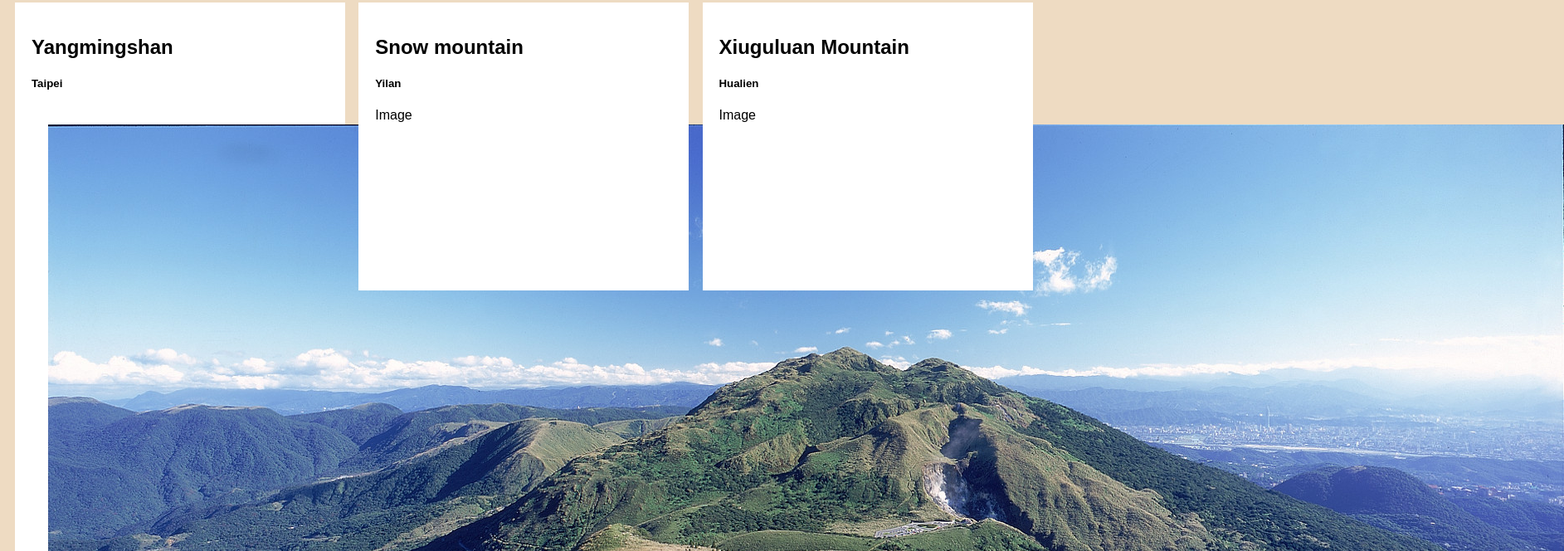
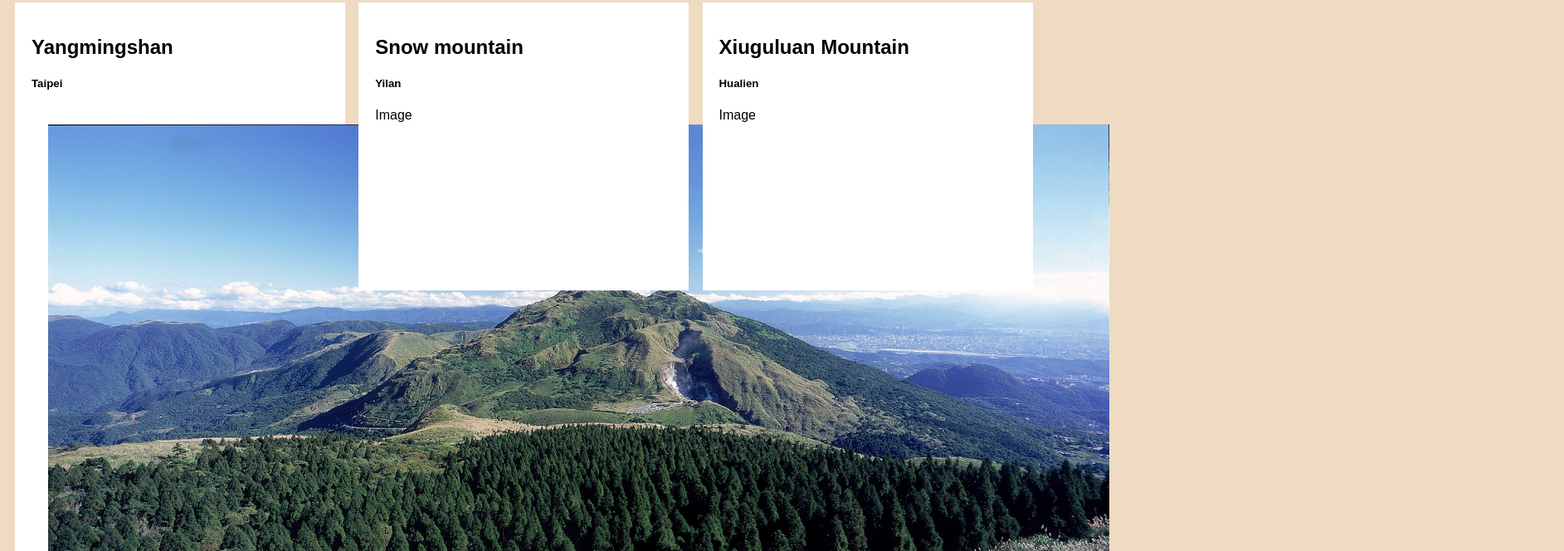
Before and after one commit to Koda9099/Koda9099.github.io, a plain HTML site: page docs/final project.html in a window 1280 px wide. Shown: the part 300-964 px from the top of the page at 83% size, 1885 px wide, since content can reach past the window. Drawn offline with Linux system fonts and the light colour scheme.

Commit message:
Update final project.html

```diff
--- a/docs/final project.html
+++ b/docs/final project.html
@@ -54,7 +54,6 @@ body {
 
 /* image */
 .img {
-  width: 100%;
   padding: 20px;
 }
 
@@ -113,8 +112,8 @@ body {
       <h2>Yangmingshan</h2>
       <h5>Taipei</h5>
       <div class="img">
-        <img
-			src="images/陽明山.jpg" /></div>
+        <img src="images/陽明山.jpg" height="600">
+	</div>
     </div>
     <div class="card column">
       <h2>Snow mountain</h2>
```
